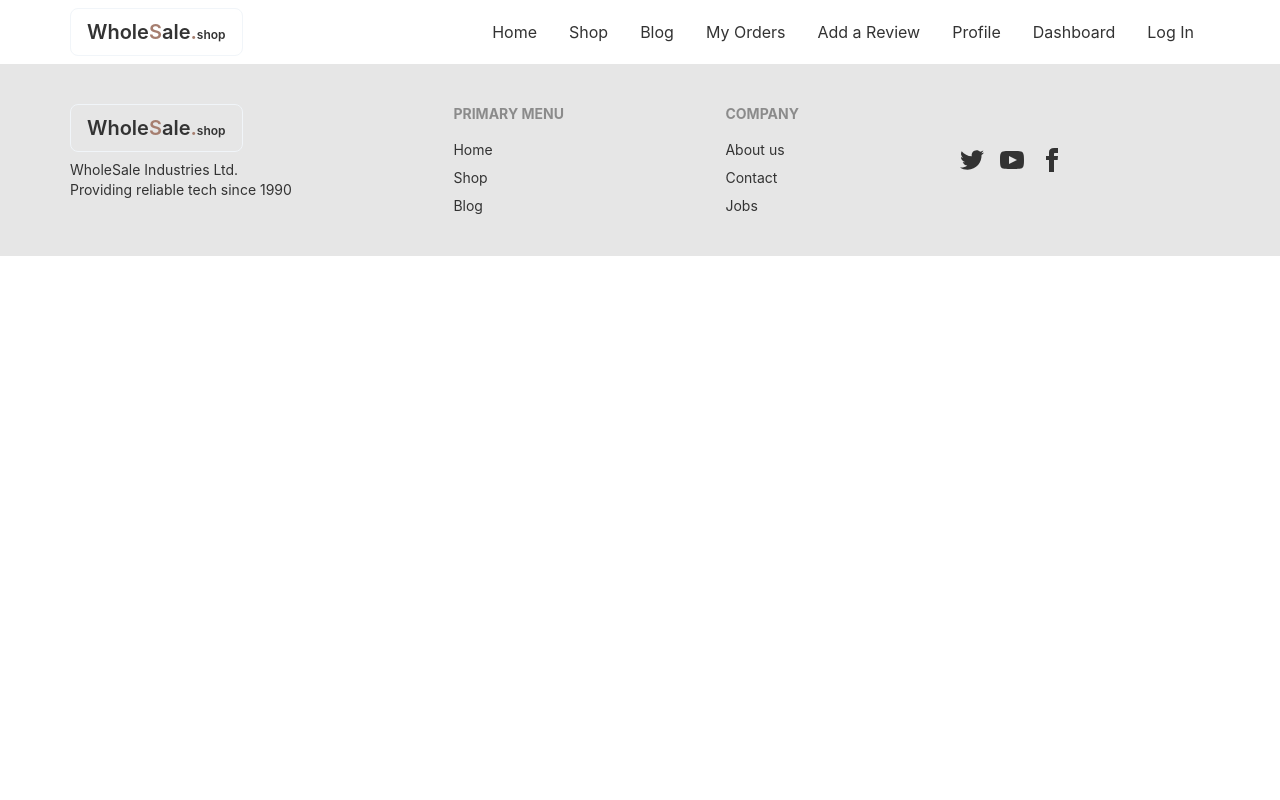
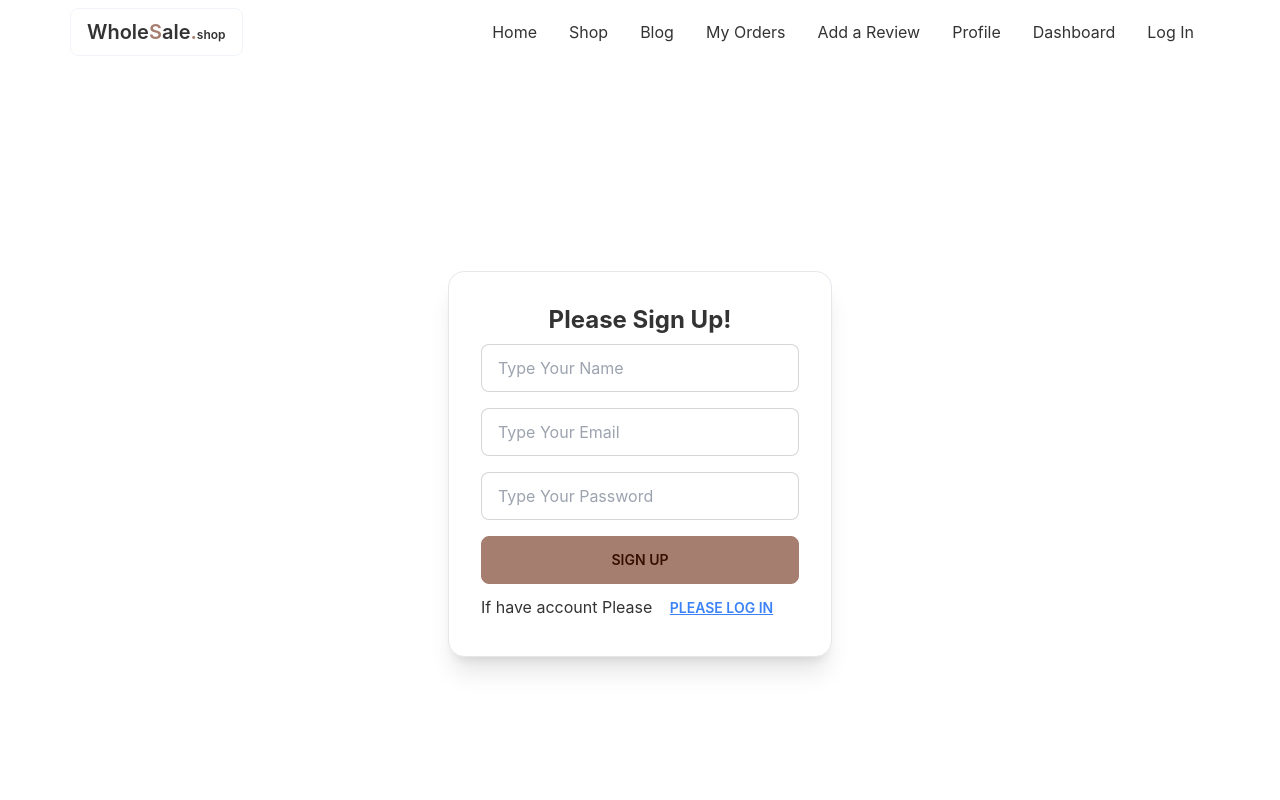
Before and after one commit to mehedy201/WholeSale-Market-Client-Site, a React (Create React App) app: page /sign-up in a window 1280 px wide. Shown: the top 800 px of the page. Built offline with nearby package versions, Linux system fonts and the light colour scheme; no server answers.

Commit message:
create sign in and login form

```diff
--- a/package.json
+++ b/package.json
@@ -14,6 +14,7 @@
     "react-hook-form": "^7.31.2",
     "react-router-dom": "^6.3.0",
     "react-scripts": "5.0.1",
+    "react-toastify": "^9.0.1",
     "web-vitals": "^2.1.4"
   },
   "scripts": {
--- a/src/App.js
+++ b/src/App.js
@@ -1,4 +1,5 @@
 import { Route, Routes } from 'react-router-dom';
+import { ToastContainer } from 'react-toastify';
 import './App.css';
 import AddReview from './pages/AddReview/AddReview';
 import Blog from './pages/Blog/Blog';
@@ -27,9 +28,10 @@ function App() {
           <Route path='/profile' element={<Profile/>}></Route>
           <Route path='/dashboard' element={<Dashboard/>}></Route>
           <Route path='/log-in' element={<LogIn/>}></Route>
-          <Route path='/sing-up' element={<SingUp/>}></Route>
+          <Route path='/sign-up' element={<SingUp/>}></Route>
         </Routes>
       </div>
+      <ToastContainer></ToastContainer>
       <Footer></Footer>
     </div>
   );
--- a/src/pages/LogIn/LogIn.js
+++ b/src/pages/LogIn/LogIn.js
@@ -2,37 +2,52 @@ import React from "react";
 import googleIcon from '../../images/social-icon/google.png'
 import githubIcon from '../../images/social-icon/github.png'
 import auth from "../../firebase.init";
-import { useSignInWithGoogle } from 'react-firebase-hooks/auth';
+import { useSignInWithEmailAndPassword, useSignInWithGoogle } from 'react-firebase-hooks/auth';
 import Spinner from "../../shared/Spinner/Spinner";
 import { useForm } from "react-hook-form";
+import { useNavigate } from "react-router-dom";
 
 
 const LogIn = () => {
-    // Google Sign In
-    const [signInWithGoogle, user, loading, error] = useSignInWithGoogle(auth);
+    // Use Navigate --------------
+    const navigate = useNavigate()
 
+    // Login by email and password using Firebase hooks --------------
+    const [
+        signInWithEmailAndPassword,
+        user,
+        loading,
+        error,
+      ] = useSignInWithEmailAndPassword(auth);
+    // Google Sign In --------------
+    const [signInWithGoogle, goUser, goLoading, goError] = useSignInWithGoogle(auth);
 
+    // Use React hooks form  --------------
+    const { register, formState: { errors }, handleSubmit, reset } = useForm();
+    const onSubmit = data =>{
+        signInWithEmailAndPassword(data.email, data.password)
+        reset();
+    };
 
-
-    // Use React hooks form
-    const { register, formState: { errors }, handleSubmit } = useForm();
-    const onSubmit = data => console.log(data);
-
-
-
-
-
-    if(user){
-        console.log(user);
+    //   Condition User, Loading and Error --------------
+    let load;
+    if(loading || goLoading){
+        load = <Spinner></Spinner>
+        return load;
     }
-    let load;
-    if(loading){
-        load = <Spinner></Spinner>
+    if(user || goUser){
+        navigate('/')
     }
     let logInError;
-    if(error){
-        logInError = <p className="text-neutral">{error.message}</p>;
+    if(error || goError){
+        logInError = <p className="text-red-500">{error?.message} {goError?.message}</p>;
     }
+
+    // Sing Up Button Navigate
+    const singUpButton = () => {
+        navigate('/sign-up')
+    }
+
   return (
       <div className="flex h-screen justify-center items-center">
           <div className="card w-96 bg-base-100 shadow-xl border ">
@@ -68,10 +83,15 @@ const LogIn = () => {
                             {errors.password?.type === 'minLength' && <span className="text-red-500">{errors.password.message}</span>}
                          </label>
                          {/* ------------------ Submit Button ------------------ */}
-                         <input onClick={onSubmit} className="btn" type="submit" value={'Log In'}/>
+                         <input className="btn" type="submit" value={'Log In'}/>
                     </div>
                 </form>
-
+                {/* ------------------ Navigate sign up handle ------------------ */}
+                <p>Don't have account Please <button
+                    onClick={singUpButton}
+                    className="btn btn-sm text-blue-500 btn-link py-0"
+                    >Sign Up</button></p>
+                    {/* Load Spinner and Error Meassge  */}
                 {load}
                 {logInError}
               <div className="divider">OR</div>
--- a/src/pages/LogIn/SingUp/SingUp.js
+++ b/src/pages/LogIn/SingUp/SingUp.js
@@ -1,10 +1,114 @@
 import React from 'react';
+import Spinner from "../../../shared/Spinner/Spinner";
+import { useForm } from "react-hook-form";
+import { useCreateUserWithEmailAndPassword, useUpdateProfile } from 'react-firebase-hooks/auth';
+import auth from '../../../firebase.init';
+import { useNavigate } from 'react-router-dom';
+
 
 const SingUp = () => {
+    // Use Navigate --------------
+    const navigate = useNavigate();
+
+    // Create User using Email and Password -------------
+    const [
+        createUserWithEmailAndPassword,
+        user,
+        loading,
+        error,
+      ] = useCreateUserWithEmailAndPassword(auth);
+    // Update Profile
+    const [updateProfile, updating, updateError] = useUpdateProfile(auth);
+
+    // Use React hooks form  --------------
+    const { register, formState: { errors }, handleSubmit, reset } = useForm();
+    const onSubmit =async data =>{
+        const {email, password, name} = data;
+        await createUserWithEmailAndPassword(email, password);
+        await updateProfile({displayName: name});
+        reset();
+    };
+
+    //   Condition User, Loading and Error --------------
+    let load;
+    if(loading || updating){
+        load = <Spinner></Spinner>
+        return load;
+    }
+    if(user){
+        console.log(user);
+        navigate('/')
+    }
+    let logInError;
+    if(error || updateError){
+        logInError = <p className="text-red-500">{error?.message} {updateError?.message}</p>;
+    }
+
+    // Sing Up Button Navigate
+    const logInButton = () => {
+        navigate('/log-in')
+    }
+
     return (
-        <div>
+    <div className="flex h-screen justify-center items-center">
+        <div className="card w-96 bg-base-100 shadow-xl border ">
+          <div className="card-body">
+            <h2 className="text-center text-2xl font-bold">Please Sign Up!</h2>
+              <form onSubmit={handleSubmit(onSubmit)}>
+                  <div className="form-control w-full max-w-xs">
+                      {/* ------------------ Name Field ------------------ */}
+                       <input
+                          type="name"
+                          placeholder="Type Your Name"
+                          className="input input-bordered w-full max-w-xs"
+                          {...register("name", { required: true })}
+                          />
+                       <label className="label">
+                          {errors.email?.type === 'name' && <span className="text-red-500">{errors.name.message}</span> }
+                       </label>
+                      {/* ------------------ Email Field ------------------ */}
+                       <input
+                          type="email"
+                          placeholder="Type Your Email"
+                          className="input input-bordered w-full max-w-xs"
+                          {...register("email", { required: true })}
+                          />
+                       <label className="label">
+                          {errors.email?.type === 'required' && <span className="text-red-500">{errors.email.message}</span> }
+                       </label>
+                       {/* ------------------ Password Field ------------------ */}
+                       <input
+                          type="password"
+                          placeholder="Type Your Password"
+                          className="input input-bordered w-full max-w-xs"
+                          {...register("password", {
+                               required: true,
+                               minLength: {
+                                  value: 6,
+                                  message: 'Must be 6 chracters longer'
+                              }
+                          })}
+                          />
+                       <label className="label">
+                          {errors.password?.type === 'required' && <span className="text-red-500">{errors.password.message}</span>}
+                          {errors.password?.type === 'minLength' && <span className="text-red-500">{errors.password.message}</span>}
+                       </label>
+                       {/* ------------------ Submit Button ------------------ */}
+                       <input className="btn" type="submit" value={'Sign Up'}/>
+                  </div>
+              </form>
+              {/* ------------------ Navigate sign up handle ------------------ */}
+              <p>If have account Please <button
+                  onClick={logInButton}
+                  className="btn btn-sm text-blue-500 btn-link py-0"
+                  >Please Log In</button></p>
+                  {/* Load Spinner and Error Meassge  */}
+              {load}
+              {logInError}
 
-        </div>
+          </div>
+      </div>
+    </div>
     );
 };
 
--- a/src/shared/Navigation/Navigation.js
+++ b/src/shared/Navigation/Navigation.js
@@ -1,8 +1,22 @@
 import React from 'react';
+import { useAuthState } from 'react-firebase-hooks/auth';
 import { Link, useNavigate } from 'react-router-dom';
+import auth from '../../firebase.init';
+import Spinner from '../Spinner/Spinner';
+import { signOut } from 'firebase/auth';
 import './Navigation.css'
 
 const Navigation = () => {
+    const [user, loading] = useAuthState(auth);
+    if(loading){
+      return <Spinner></Spinner>
+    }
+
+    // Sign Out button
+    const singOutButton = () => {
+      signOut(auth);
+    }
+
     // Navigation Items
     const menuItems = <>
         <li><Link to={'/'}>Home</Link></li>
@@ -12,14 +26,18 @@ const Navigation = () => {
         <li><Link to={'/add-review'}>Add a Review</Link></li>
         <li><Link to={'/profile'}>Profile</Link></li>
         <li><Link to={'/dashboard'}>Dashboard</Link></li>
-        <li><Link to={'/log-in'}>Log In</Link></li>
+        {
+          user? <li><button onClick={singOutButton}>Sing Out</button></li>
+          :
+          <li><Link to={'/log-in'}>Log In</Link></li>
+        }
     </>
     // Use Navigate from Reack router
-    const navigate = useNavigate();
-    // Logo Click handlar
-    const logoClick = () =>{
-        navigate('/');
-    }
+    // const navigate = useNavigate();
+    // // Logo Click handlar
+    // const logoClick = () =>{
+    //     navigate('/');
+    // }
 
 
 
@@ -35,7 +53,7 @@ const Navigation = () => {
                 </ul>
               </div>
               <div>
-              <button onClick={logoClick} className="btn btn-ghost normal-case text-xl border border-slate-100">Whole<span className='text-neutral'>S</span>ale<span className='text-neutral'>.</span><span><small className='text-xs'>shop</small></span></button>
+              <button className="btn btn-ghost normal-case text-xl border border-slate-100">Whole<span className='text-neutral'>S</span>ale<span className='text-neutral'>.</span><span><small className='text-xs'>shop</small></span></button>
               </div>
             </div>
             <div className="navbar-end hidden lg:flex">
```
Also changed, not shown: 1 other file (tests, documents, lock files or other folders).
